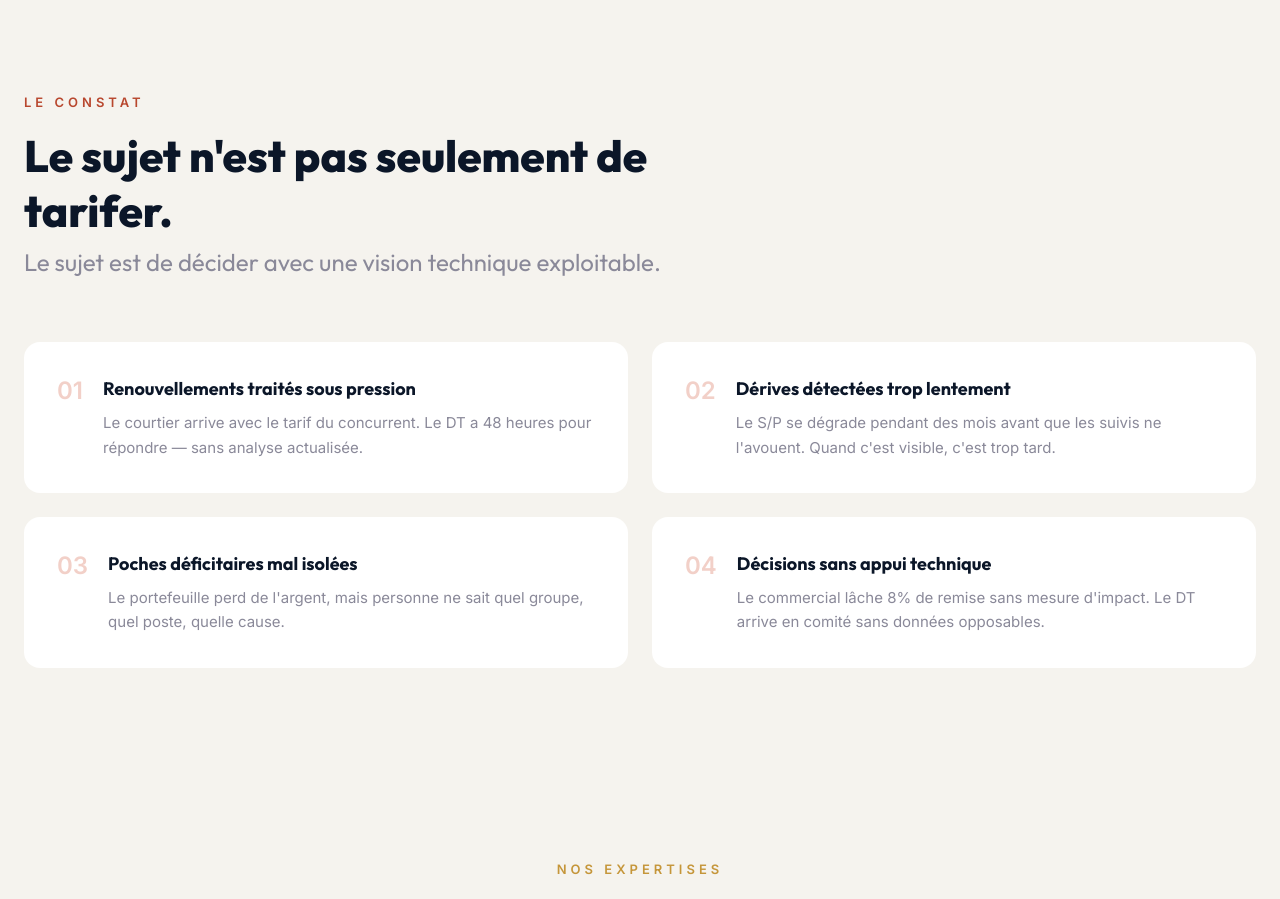
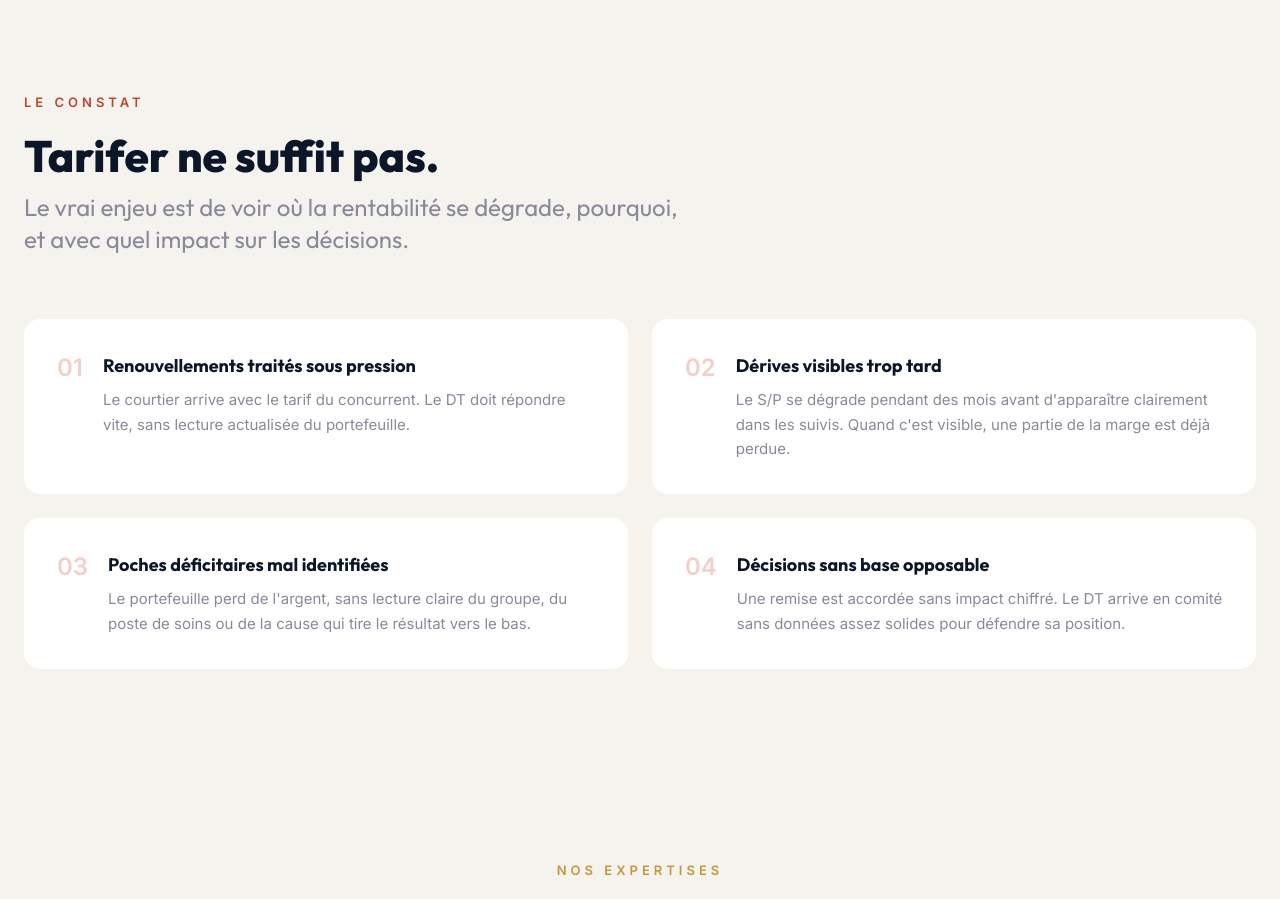
Before and after one commit to sidickgoldman/SiteWeb_PrimeActuaire, a Next.js app: page / in a window 1280 px wide. Shown: the part 1020-1919 px from the top of the page. Built offline with nearby package versions, Linux system fonts and the light colour scheme.

Commit message:
copy: rewrite Probleme section — titre + sous-titre + 4 cartes

```diff
--- a/src/i18n/en.ts
+++ b/src/i18n/en.ts
@@ -65,29 +65,29 @@ export const en: Dictionary = {
   // Probleme
   probleme: {
     eyebrow: "The Challenge",
-    titleLine1: "The issue isn't just pricing.",
+    titleLine1: "Pricing alone isn't enough.",
     titleLine2:
-      "It's making decisions with actionable technical insight.",
+      "The real challenge is seeing where profitability erodes, why, and what that means for decisions.",
     tensions: [
       {
         icon: "⏱",
-        title: "Renewals under pressure",
-        desc: "The broker arrives with a competitor's quote. The technical director has 48 hours to respond — without updated analysis.",
+        title: "Renewals handled under pressure",
+        desc: "The broker arrives with a competitor's quote. The technical director must respond fast, without an updated portfolio read.",
       },
       {
         icon: "📉",
-        title: "Drift detected too late",
-        desc: "The loss ratio deteriorates for months before reports show it. By the time it's visible, it's too late.",
+        title: "Drift visible too late",
+        desc: "The loss ratio deteriorates for months before clearly appearing in reports. By the time it's visible, part of the margin is already gone.",
       },
       {
         icon: "🔍",
-        title: "Loss pockets poorly isolated",
-        desc: "The portfolio is losing money, but nobody knows which group, which cost category, which cause.",
+        title: "Loss pockets poorly identified",
+        desc: "The portfolio is losing money, with no clear read on which group, which cost category, or which cause is pulling results down.",
       },
       {
         icon: "🤷",
-        title: "Decisions without technical backing",
-        desc: "Sales gives an 8% discount without impact assessment. The technical director arrives at the board meeting with no defensible data.",
+        title: "Decisions without defensible data",
+        desc: "A discount is granted without a quantified impact. The technical director arrives at committee without data solid enough to hold a position.",
       },
     ],
   },
--- a/src/i18n/fr.ts
+++ b/src/i18n/fr.ts
@@ -63,29 +63,29 @@ export const fr = {
   // Probleme
   probleme: {
     eyebrow: "Le constat",
-    titleLine1: "Le sujet n'est pas seulement de tarifer.",
+    titleLine1: "Tarifer ne suffit pas.",
     titleLine2:
-      "Le sujet est de décider avec une vision technique exploitable.",
+      "Le vrai enjeu est de voir où la rentabilité se dégrade, pourquoi, et avec quel impact sur les décisions.",
     tensions: [
       {
         icon: "⏱",
         title: "Renouvellements traités sous pression",
-        desc: "Le courtier arrive avec le tarif du concurrent. Le DT a 48 heures pour répondre — sans analyse actualisée.",
+        desc: "Le courtier arrive avec le tarif du concurrent. Le DT doit répondre vite, sans lecture actualisée du portefeuille.",
       },
       {
         icon: "📉",
-        title: "Dérives détectées trop lentement",
-        desc: "Le S/P se dégrade pendant des mois avant que les suivis ne l'avouent. Quand c'est visible, c'est trop tard.",
+        title: "Dérives visibles trop tard",
+        desc: "Le S/P se dégrade pendant des mois avant d'apparaître clairement dans les suivis. Quand c'est visible, une partie de la marge est déjà perdue.",
       },
       {
         icon: "🔍",
-        title: "Poches déficitaires mal isolées",
-        desc: "Le portefeuille perd de l'argent, mais personne ne sait quel groupe, quel poste, quelle cause.",
+        title: "Poches déficitaires mal identifiées",
+        desc: "Le portefeuille perd de l'argent, sans lecture claire du groupe, du poste de soins ou de la cause qui tire le résultat vers le bas.",
       },
       {
         icon: "🤷",
-        title: "Décisions sans appui technique",
-        desc: "Le commercial lâche 8% de remise sans mesure d'impact. Le DT arrive en comité sans données opposables.",
+        title: "Décisions sans base opposable",
+        desc: "Une remise est accordée sans impact chiffré. Le DT arrive en comité sans données assez solides pour défendre sa position.",
       },
     ],
   },
```
